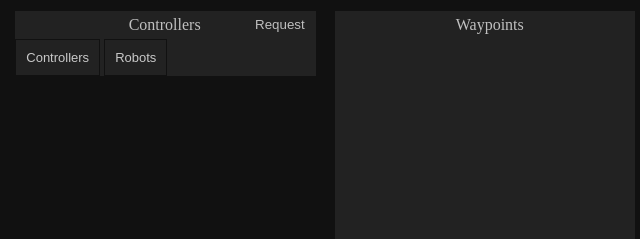
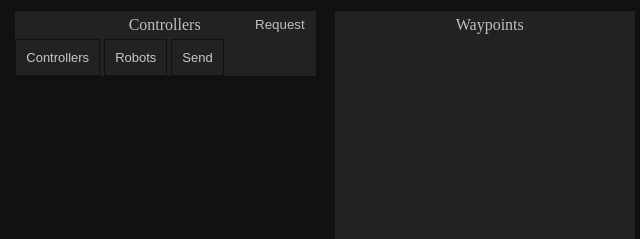
Before and after one commit to KittsSeniorDesign/WebUI, a plain HTML site: page ui/index.html in a window 1280 px wide. Shown: the part 554-793 px from the top of the page, 633-1273 px from the left. Drawn offline with Linux system fonts and the light colour scheme.

Commit message:
reconfiguration

```diff
--- a/ui/index.html
+++ b/ui/index.html
@@ -68,6 +68,9 @@
                   <div id="robots-dropdown" class="dropdown-content unselectable">
                   </div>
                 </div>
+                <div class="dropdown unselectable">
+                  <button id="controllers-button" onclick="reconDT()" class="dropbtn unselectable">Send</button>
+                </div>
               </div>
             </div>
           </td>
--- a/ui/main.js
+++ b/ui/main.js
@@ -252,6 +252,11 @@ function requestDT() {
     window.alert('Not connected to server.');
   }
 }
+function reconDT() {
+  controller_name = document.querySelector('#controllers-button').innerHTML;
+  robot_name = document.querySelector('#robots-button').innerHTML;
+  reconfigureDT(robot_name,controller_name);
+}
 /* sends reconfigured settings to dataturbine */
 function reconfigureDT(sinkName,chanName) {
   if(ws.readyState == 1) {
@@ -458,7 +463,7 @@ function updateRobot(vars) {
         for(var j = 0; j < number_of_fields; j++) {
           if(current_robot_list[i].fields[j].innerHTML === 'Status') {
             current_robot_list[i].status = 'Connected';
-            current_robot_list[i].values[j].innerHTML = current_robot_list[i].status;
+            current_robot_list[i].values[j].innerHTML = current_robot_list[i ].status;
             current_robot_list[i].values[j].classList.remove('status-disconnected');
             current_robot_list[i].values[j].classList.add('status-connected');
           } else if(current_robot_list[i].fields[j].innerHTML === 'Position X') {
```
